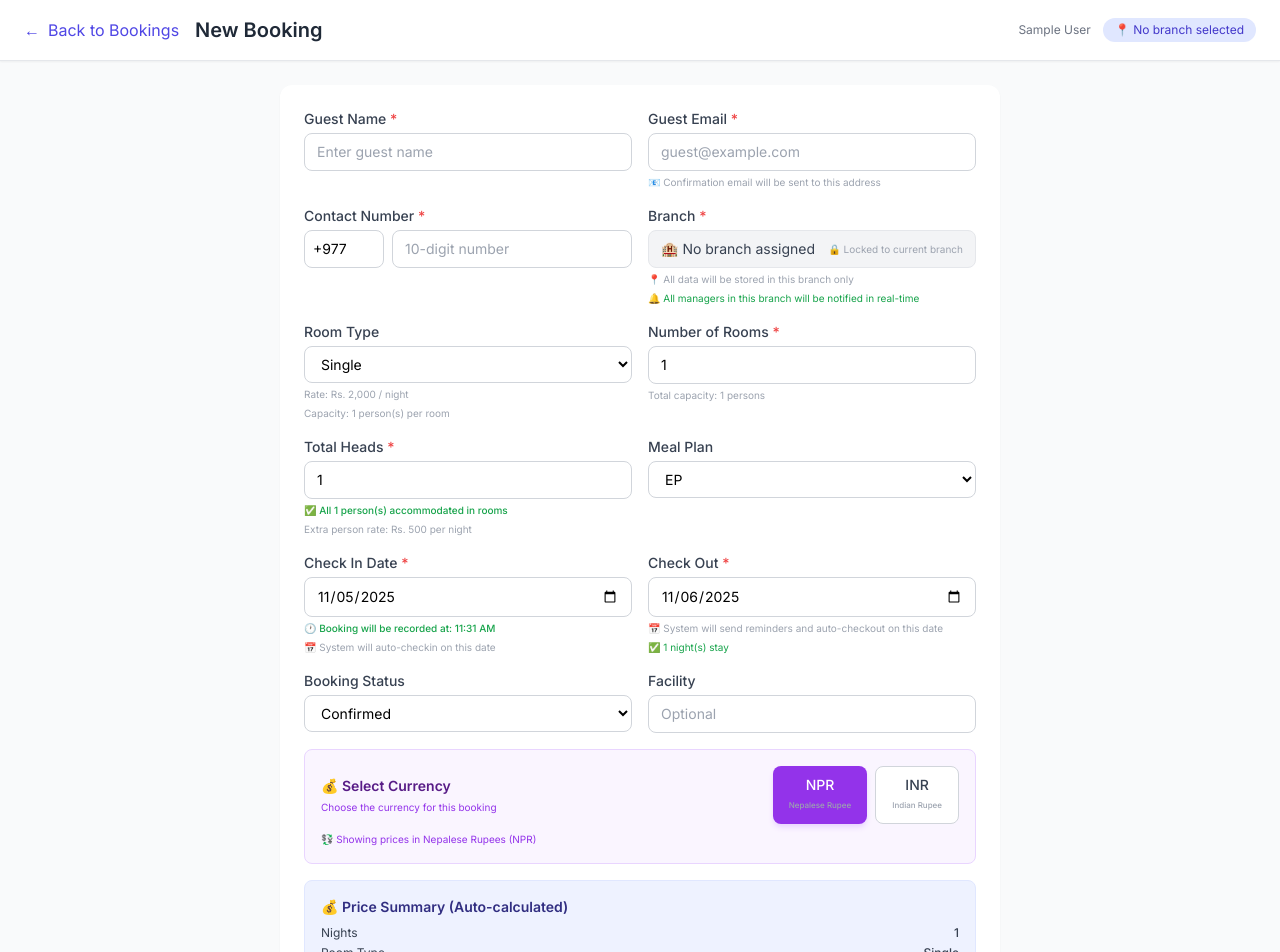
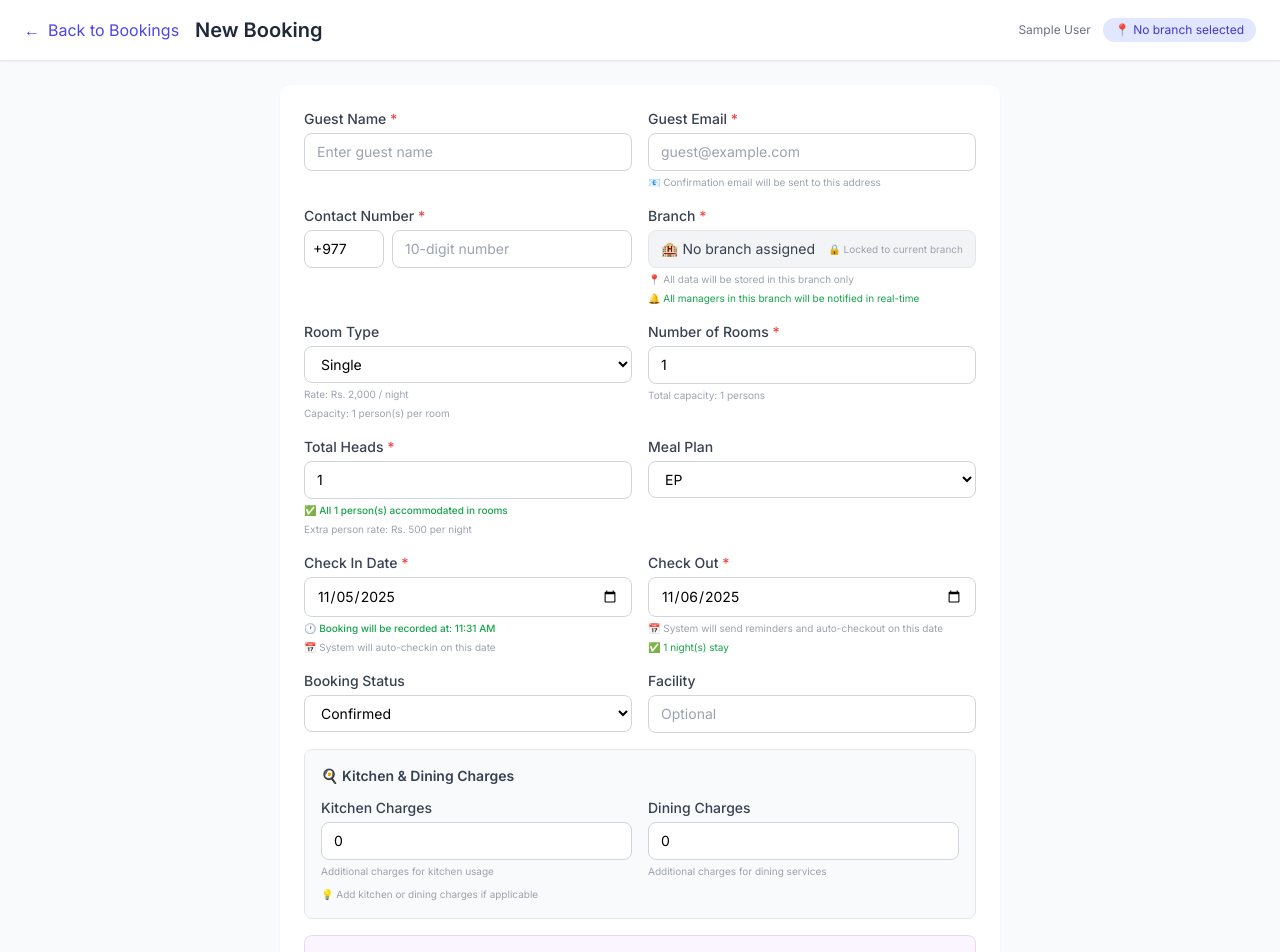
Before and after one commit to alex-smith89/mahadev-inn-saas, a Next.js app in the folder client/: page /bookings/new in a window 1280 px wide. Shown: the top 952 px of the page. Built offline with nearby package versions, Linux system fonts and the light colour scheme; sample sign-in values are in the browser's storage.

Commit message:
updated new booking page code with  kitchen charges and dinner charges for database

```diff
--- a/client/src/app/bookings/new/page.tsx
+++ b/client/src/app/bookings/new/page.tsx
@@ -14,7 +14,7 @@ const ROOM_TYPES = ['Single', 'Double', 'Triple', 'Quard'];
 const MEAL_PLANS = ['EP', 'CP', 'MAP', 'AP'];
 const CURRENCIES = ['NPR', 'INR'];
 
-// ✅ Room capacity mapping
+// Room capacity mapping
 const ROOM_CAPACITY: Record<string, number> = {
   Single: 1,
   Double: 2,
@@ -70,6 +70,9 @@ export default function NewBookingPage() {
     checkOut: '',
     bookingStatus: 'Confirm',
     remark: '',
+    // ✅ NEW: Kitchen and Dining Charges fields
+    kitchenCharges: 0,
+    diningCharges: 0,
   });
 
   const [costBreakdown, setCostBreakdown] = useState({
@@ -78,6 +81,8 @@ export default function NewBookingPage() {
     extraPersonPriceNPR: 0,
     baseCostNPR: 0,
     extraCostNPR: 0,
+    kitchenChargesNPR: 0,
+    diningChargesNPR: 0,
     subtotalNPR: 0,
     vatAmountNPR: 0,
     totalNPR: 0,
@@ -97,7 +102,7 @@ export default function NewBookingPage() {
     return branchName;
   };
 
-  // ✅ Auto-set today's date
+  // Auto-set today's date
   useEffect(() => {
     const now = new Date();
     const todayStr = now.toISOString().split('T')[0];
@@ -126,7 +131,7 @@ export default function NewBookingPage() {
         const userData = JSON.parse(userStr);
         setCurrentUser(userData);
 
-        // ✅ Set user roles
+        // Set user roles
         setIsOwner(userData.role === 'OWNER');
         setIsManager(userData.role === 'MANAGER');
         setIsViewer(userData.role === 'VIEWER');
@@ -152,8 +157,8 @@ export default function NewBookingPage() {
 
         const savedBranch = localStorage.getItem('selectedBranch');
 
-        // ✅ For MANAGER: Allow selecting any branch they have access to
-        // ✅ For OWNER: Allow selecting any branch
+        // For MANAGER: Allow selecting any branch they have access to
+        // For OWNER: Allow selecting any branch
         if (userData.role === 'OWNER' || userData.role === 'MANAGER') {
           if (savedBranch && savedBranch !== 'all' && userBranches.includes(savedBranch)) {
             setForm((prev) => ({ ...prev, branch: savedBranch }));
@@ -249,9 +254,12 @@ export default function NewBookingPage() {
     const totalCapacity = roomCapacity * roomsCount;
     const extraPersons = Math.max(0, heads - totalCapacity);
 
+    // ✅ Calculate charges
     const baseCostNPR = roomPriceNPR * roomsCount * nights;
     const extraCostNPR = extraPersonPriceNPR * extraPersons * nights;
-    const subtotalNPR = baseCostNPR + extraCostNPR;
+    const kitchenChargesNPR = Number(form.kitchenCharges) || 0;
+    const diningChargesNPR = Number(form.diningCharges) || 0;
+    const subtotalNPR = baseCostNPR + extraCostNPR + kitchenChargesNPR + diningChargesNPR;
     const vatAmountNPR = subtotalNPR * VAT_RATE;
     const totalNPR = subtotalNPR + vatAmountNPR;
     const totalINR = totalNPR * NPR_TO_INR;
@@ -262,6 +270,8 @@ export default function NewBookingPage() {
       extraPersonPriceNPR,
       baseCostNPR,
       extraCostNPR,
+      kitchenChargesNPR,
+      diningChargesNPR,
       subtotalNPR,
       vatAmountNPR,
       totalNPR,
@@ -270,7 +280,7 @@ export default function NewBookingPage() {
       totalCapacity,
       extraPersons,
     });
-  }, [pricing, form.roomType, form.roomsCount, form.heads, form.checkIn, form.checkOut]);
+  }, [pricing, form.roomType, form.roomsCount, form.heads, form.checkIn, form.checkOut, form.kitchenCharges, form.diningCharges]);
 
   const handleChange = (
     e: React.ChangeEvent<HTMLInputElement | HTMLSelectElement | HTMLTextAreaElement>
@@ -320,7 +330,7 @@ export default function NewBookingPage() {
     return '';
   };
 
-  // ✅ Clean Professional PDF Receipt - With Full Price Summary
+  // Clean Professional PDF Receipt - With Full Price Summary
   const generateReceiptPDF = (booking: any) => {
     const doc = new jsPDF({
       orientation: 'portrait',
@@ -526,11 +536,11 @@ export default function NewBookingPage() {
     const currencySymbol = displayCurrency === 'INR' ? 'Rs.' : 'Rs.';
     const rate = displayCurrency === 'INR' ? NPR_TO_INR : 1;
 
-    // Room Charge
+    // Room Charges (changed from Price)
     doc.setTextColor(107, 114, 128);
     doc.setFontSize(8);
     doc.setFont('helvetica', 'bold');
-    doc.text('Room Charge:', 35, y + 2);
+    doc.text('Room Charges:', 35, y + 2);
     doc.setTextColor(31, 41, 55);
     doc.setFontSize(9);
     doc.setFont('helvetica', 'normal');
@@ -549,6 +559,34 @@ export default function NewBookingPage() {
       doc.setFont('helvetica', 'normal');
       const extraCharge = costBreakdown.extraCostNPR * rate;
       doc.text(`${currencySymbol} ${extraCharge.toLocaleString('en-IN', { maximumFractionDigits: 0 })}`, 140, y + 2);
+      y += 7;
+    }
+
+    // ✅ Kitchen Charges (changed from Self Cooking)
+    if (costBreakdown.kitchenChargesNPR > 0) {
+      doc.setTextColor(107, 114, 128);
+      doc.setFontSize(8);
+      doc.setFont('helvetica', 'bold');
+      doc.text('Kitchen Charges:', 35, y + 2);
+      doc.setTextColor(31, 41, 55);
+      doc.setFontSize(9);
+      doc.setFont('helvetica', 'normal');
+      const kitchenCharge = costBreakdown.kitchenChargesNPR * rate;
+      doc.text(`${currencySymbol} ${kitchenCharge.toLocaleString('en-IN', { maximumFractionDigits: 0 })}`, 140, y + 2);
+      y += 7;
+    }
+
+    // ✅ Dining Charges
+    if (costBreakdown.diningChargesNPR > 0) {
+      doc.setTextColor(107, 114, 128);
+      doc.setFontSize(8);
+      doc.setFont('helvetica', 'bold');
+      doc.text('Dining Charges:', 35, y + 2);
+      doc.setTextColor(31, 41, 55);
+      doc.setFontSize(9);
+      doc.setFont('helvetica', 'normal');
+      const diningCharge = costBreakdown.diningChargesNPR * rate;
+      doc.text(`${currencySymbol} ${diningCharge.toLocaleString('en-IN', { maximumFractionDigits: 0 })}`, 140, y + 2);
       y += 7;
     }
 
@@ -642,7 +680,7 @@ export default function NewBookingPage() {
     doc.save(fileName);
   };
 
-  // ✅ Handle Submit with PDF generation
+  // Handle Submit with PDF generation
   const handleSubmit = async (e: React.FormEvent) => {
     e.preventDefault();
     setError('');
@@ -663,7 +701,7 @@ export default function NewBookingPage() {
         return;
       }
 
-      // ✅ Check if user has permission to create bookings
+      // Check if user has permission to create bookings
       if (isViewer) {
         setError('❌ Viewers cannot create bookings. Please contact the owner for permission.');
         setLoading(false);
@@ -698,6 +736,9 @@ export default function NewBookingPage() {
         roomCharges: roomCharges,
         extraPersonCharges: costBreakdown.extraCostNPR,
         extraPersons: extraPersons,
+        // ✅ Kitchen and Dining Charges
+        kitchenCharges: Number(form.kitchenCharges) || 0,
+        diningCharges: Number(form.diningCharges) || 0,
         currency: selectedCurrency,
         subtotal: selectedCurrency === 'INR' ? subtotalNPR * NPR_TO_INR : subtotalNPR,
         vatAmount: selectedCurrency === 'INR' ? vatAmountNPR * NPR_TO_INR : vatAmountNPR,
@@ -718,6 +759,8 @@ export default function NewBookingPage() {
         rooms: payload.roomsCount,
         heads: payload.heads,
         extraPersons: payload.extraPersons,
+        kitchenCharges: payload.kitchenCharges,
+        diningCharges: payload.diningCharges,
         total: payload.totalCost,
         currency: payload.currency,
         createdBy: payload.createdBy,
@@ -761,23 +804,31 @@ export default function NewBookingPage() {
           ? ` (${extraPersons} extra person(s) charged)`
           : '';
 
+        const kitchenMsg = Number(form.kitchenCharges) > 0
+          ? ` 🍳 Kitchen: ${selectedCurrency === 'INR' ? `₹ ${(Number(form.kitchenCharges) * NPR_TO_INR).toLocaleString()}` : `Rs. ${Number(form.kitchenCharges).toLocaleString()}`}`
+          : '';
+
+        const diningMsg = Number(form.diningCharges) > 0
+          ? ` 🍽️ Dining: ${selectedCurrency === 'INR' ? `₹ ${(Number(form.diningCharges) * NPR_TO_INR).toLocaleString()}` : `Rs. ${Number(form.diningCharges).toLocaleString()}`}`
+          : '';
+
         const roleMsg = isOwner ? 'Owner' : isManager ? 'Manager' : 'User';
 
         setSuccess(
           booking.bookingStatus === 'Pending'
-            ? `✅ Booking request created by ${roleMsg} at ${timeStr}! Total: ${displayTotal} (incl. 13% VAT: ${displayVAT})${extraPersonMsg}`
-            : `✅ Booking confirmed by ${roleMsg} at ${timeStr}! Total: ${displayTotal} (incl. 13% VAT: ${displayVAT})${extraPersonMsg}`
+            ? `✅ Booking request created by ${roleMsg} at ${timeStr}! Total: ${displayTotal} (incl. 13% VAT: ${displayVAT})${extraPersonMsg}${kitchenMsg}${diningMsg}`
+            : `✅ Booking confirmed by ${roleMsg} at ${timeStr}! Total: ${displayTotal} (incl. 13% VAT: ${displayVAT})${extraPersonMsg}${kitchenMsg}${diningMsg}`
         );
 
-        // ✅ Generate Professional PDF
+        // Generate Professional PDF
         generateReceiptPDF(booking);
 
-        // ✅ Clear all caches to ensure all users see the update
+        // Clear all caches to ensure all users see the update
         localStorage.removeItem('bookings');
         localStorage.removeItem('allBookingsCache');
         localStorage.setItem('forceRefresh', Date.now().toString());
 
-        // ✅ Dispatch event for all tabs and users
+        // Dispatch event for all tabs and users
         const eventDetail = {
           branch: booking.branch,
           bookingNo: booking.bookingNo,
@@ -789,25 +840,29 @@ export default function NewBookingPage() {
           vatRate: '13%',
           heads: payload.heads,
           extraPersons: extraPersons,
+          kitchenCharges: payload.kitchenCharges,
+          diningCharges: payload.diningCharges,
           createdBy: payload.createdBy,
           createdByRole: payload.createdByRole
         };
 
-        // ✅ Dispatch custom event for same tab
+        // Dispatch custom event for same tab
         window.dispatchEvent(new CustomEvent('bookingCreated', { detail: eventDetail }));
 
-        // ✅ Store in localStorage for cross-tab communication
+        // Store in localStorage for cross-tab communication
         localStorage.setItem('bookingUpdated', JSON.stringify({
           branch: booking.branch,
           bookingNo: booking.bookingNo,
           timestamp: Date.now(),
           checkInTime: currentTime,
           currency: selectedCurrency,
+          kitchenCharges: payload.kitchenCharges,
+          diningCharges: payload.diningCharges,
           createdBy: payload.createdBy,
           createdByRole: payload.createdByRole
         }));
 
-        // ✅ Force storage event for cross-tab
+        // Force storage event for cross-tab
         window.dispatchEvent(new StorageEvent('storage', {
           key: 'bookingUpdated',
           newValue: JSON.stringify({
@@ -816,6 +871,8 @@ export default function NewBookingPage() {
             timestamp: Date.now(),
             checkInTime: currentTime,
             currency: selectedCurrency,
+            kitchenCharges: payload.kitchenCharges,
+            diningCharges: payload.diningCharges,
             createdBy: payload.createdBy,
             createdByRole: payload.createdByRole
           })
@@ -836,7 +893,7 @@ export default function NewBookingPage() {
           errorMessage = errorData.message || errorData.error || errorMessage;
           console.error('Server error details:', errorData);
 
-          // ✅ Show specific error for permission issues
+          // Show specific error for permission issues
           if (response.status === 403) {
             if (errorData.userRole === 'VIEWER') {
               errorMessage = 'Viewers cannot create bookings. Please contact the owner for permission.';
@@ -934,6 +991,16 @@ export default function NewBookingPage() {
                 <p className="text-xs text-green-600 mt-1">
                   👥 Heads: <strong>{form.heads}</strong> | Extra: <strong>{costBreakdown.extraPersons}</strong>
                 </p>
+                {Number(form.kitchenCharges) > 0 && (
+                  <p className="text-xs text-green-600 mt-1">
+                    🍳 Kitchen Charges: <strong>{selectedCurrency === 'INR' ? `₹ ${(Number(form.kitchenCharges) * NPR_TO_INR).toLocaleString()}` : `Rs. ${Number(form.kitchenCharges).toLocaleString()}`}</strong>
+                  </p>
+                )}
+                {Number(form.diningCharges) > 0 && (
+                  <p className="text-xs text-green-600 mt-1">
+                    🍽️ Dining Charges: <strong>{selectedCurrency === 'INR' ? `₹ ${(Number(form.diningCharges) * NPR_TO_INR).toLocaleString()}` : `Rs. ${Number(form.diningCharges).toLocaleString()}`}</strong>
+                  </p>
+                )}
                 {notifiedUsers > 0 && (
                   <p className="text-xs text-green-600 mt-1">
                     🔔 {notifiedUsers} user(s) in this branch have been notified in real-time.
@@ -1198,7 +1265,59 @@ export default function NewBookingPage() {
             </div>
           </div>
 
-          {/* ✅ Currency Selection */}
+          {/* ✅ Kitchen and Dining Charges */}
+          <div className="border border-gray-200 rounded-lg p-4 bg-gray-50">
+            <h4 className="text-sm font-semibold text-gray-700 mb-3">🍳 Kitchen & Dining Charges</h4>
+            <div className="grid grid-cols-1 sm:grid-cols-2 gap-4">
+              <div>
+                <label className="block text-sm font-medium text-gray-700 mb-1">
+                  Kitchen Charges
+                </label>
+                <input
+                  type="number"
+                  name="kitchenCharges"
+                  min={0}
+                  value={form.kitchenCharges}
+                  onChange={handleChange}
+                  className="w-full border border-gray-300 rounded-lg px-3 py-2 text-sm focus:ring-2 focus:ring-indigo-500 outline-none"
+                  placeholder="0"
+                />
+                <p className="text-[10px] text-gray-400 mt-1">
+                  Additional charges for kitchen usage
+                </p>
+              </div>
+              <div>
+                <label className="block text-sm font-medium text-gray-700 mb-1">
+                  Dining Charges
+                </label>
+                <input
+                  type="number"
+                  name="diningCharges"
+                  min={0}
+                  value={form.diningCharges}
+                  onChange={handleChange}
+                  className="w-full border border-gray-300 rounded-lg px-3 py-2 text-sm focus:ring-2 focus:ring-indigo-500 outline-none"
+                  placeholder="0"
+                />
+                <p className="text-[10px] text-gray-400 mt-1">
+                  Additional charges for dining services
+                </p>
+              </div>
+            </div>
+            {costBreakdown.kitchenChargesNPR > 0 || costBreakdown.diningChargesNPR > 0 ? (
+              <div className="mt-2 text-[10px] text-green-600">
+                ✅ Additional charges applied:
+                {costBreakdown.kitchenChargesNPR > 0 && ` Kitchen: ${fmtNPR(costBreakdown.kitchenChargesNPR)}`}
+                {costBreakdown.diningChargesNPR > 0 && ` Dining: ${fmtNPR(costBreakdown.diningChargesNPR)}`}
+              </div>
+            ) : (
+              <div className="mt-2 text-[10px] text-gray-400">
+                💡 Add kitchen or dining charges if applicable
+              </div>
+            )}
+          </div>
+
+          {/* Currency Selection */}
           <div className="bg-purple-50 border border-purple-200 rounded-lg p-4">
             <div className="flex flex-col sm:flex-row items-start sm:items-center gap-4">
               <div className="flex-1">
@@ -1238,7 +1357,7 @@ export default function NewBookingPage() {
             </div>
           </div>
 
-          {/* ✅ Price Summary with VAT and Head Count */}
+          {/* Price Summary with VAT and Head Count */}
           <div className="bg-indigo-50 border border-indigo-100 rounded-lg p-4">
             <h4 className="text-sm font-semibold text-indigo-900 mb-2">💰 Price Summary (Auto-calculated)</h4>
             <div className="grid grid-cols-2 gap-y-1 text-xs text-gray-700">
@@ -1256,7 +1375,7 @@ export default function NewBookingPage() {
               <span className="text-right font-medium">{form.heads}</span>
               <span className="text-orange-600 font-medium">Extra Persons</span>
               <span className="text-right text-orange-600 font-medium">{costBreakdown.extraPersons}</span>
-              <span>Room Charge ({form.roomsCount} × {costBreakdown.nights} nights)</span>
+              <span>Room Charges ({form.roomsCount} × {costBreakdown.nights} nights)</span>
               <span className="text-right font-medium">
                 {selectedCurrency === 'INR'
                   ? fmtNPR(costBreakdown.baseCostNPR * NPR_TO_INR)
@@ -1269,6 +1388,26 @@ export default function NewBookingPage() {
                     {selectedCurrency === 'INR'
                       ? fmtNPR(costBreakdown.extraCostNPR * NPR_TO_INR)
                       : fmtNPR(costBreakdown.extraCostNPR)}
+                  </span>
+                </>
+              )}
+              {costBreakdown.kitchenChargesNPR > 0 && (
+                <>
+                  <span>🍳 Kitchen Charges</span>
+                  <span className="text-right font-medium">
+                    {selectedCurrency === 'INR'
+                      ? fmtNPR(costBreakdown.kitchenChargesNPR * NPR_TO_INR)
+                      : fmtNPR(costBreakdown.kitchenChargesNPR)}
+                  </span>
+                </>
+              )}
+              {costBreakdown.diningChargesNPR > 0 && (
+                <>
+                  <span>🍽️ Dining Charges</span>
+                  <span className="text-right font-medium">
+                    {selectedCurrency === 'INR'
+                      ? fmtNPR(costBreakdown.diningChargesNPR * NPR_TO_INR)
+                      : fmtNPR(costBreakdown.diningChargesNPR)}
                   </span>
                 </>
               )}
```
Also changed, not shown: client/src/app/bookings/edit/[id]/page.tsx (+5 -5 lines).
